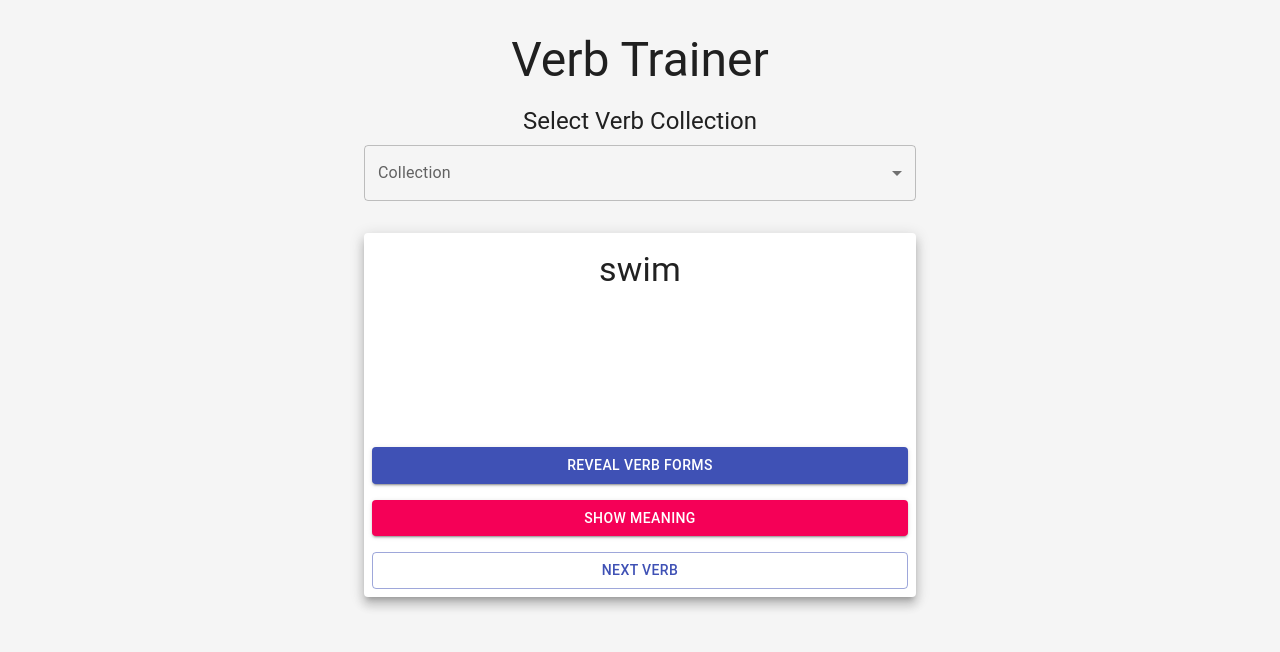
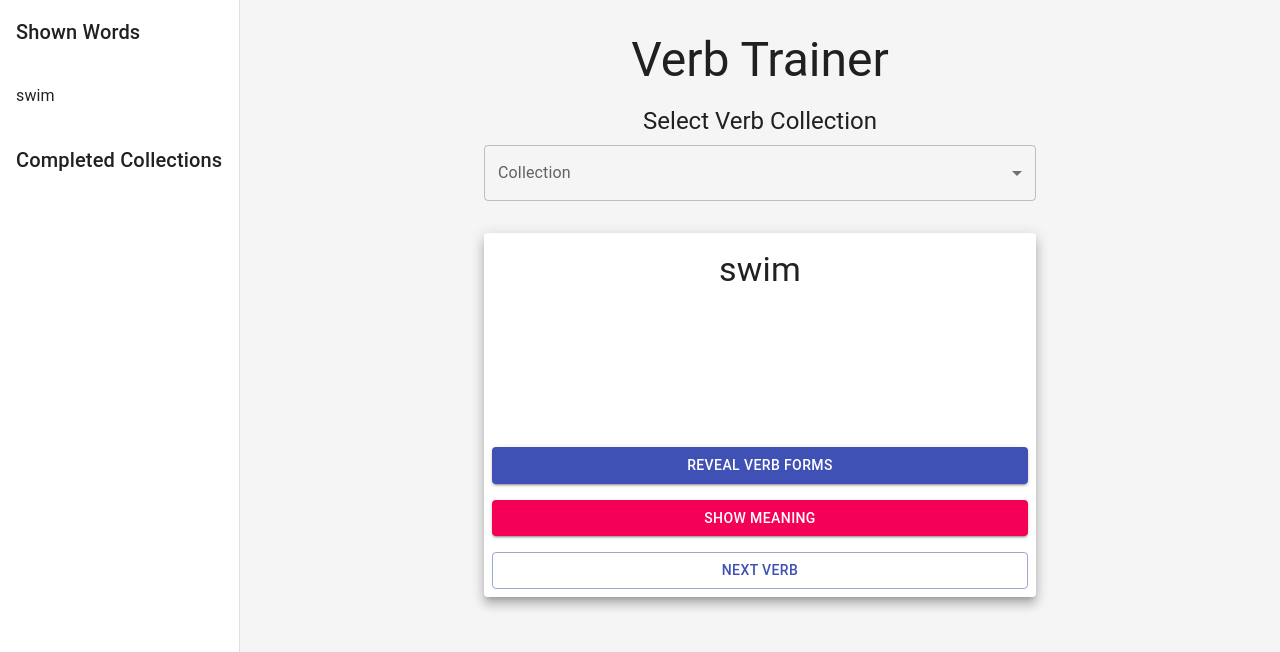
Before and after one commit to wowlocal/Anki-material, a React (Create React App) app: page / in a window 1280 px wide. Shown: the top 652 px of the page. Built offline with nearby package versions, Linux system fonts and the light colour scheme.

Commit message:
history list

```diff
--- a/src/App.js
+++ b/src/App.js
@@ -4,6 +4,11 @@ import CssBaseline from '@mui/material/CssBaseline';
 import Container from '@mui/material/Container';
 import Box from '@mui/material/Box';
 import Typography from '@mui/material/Typography';
+import Drawer from '@mui/material/Drawer';
+import List from '@mui/material/List';
+import ListItem from '@mui/material/ListItem';
+import ListItemText from '@mui/material/ListItemText';
+import Grid from '@mui/material/Grid';
 import { motion, AnimatePresence } from 'framer-motion';
 import VerbCard from './components/VerbCard';
 import VerbCollectionSwitcher from './components/VerbCollectionSwitcher';
@@ -28,6 +33,15 @@ function App() {
   const [key, setKey] = useState(0);
   const [currentCollection, setCurrentCollection] = useState('movement');
   const [verbs, setVerbs] = useState([]);
+  const [shownWords, setShownWords] = useState([]);
+  const [completedCollections, setCompletedCollections] = useState([]);
+
+  useEffect(() => {
+    const savedShownWords = JSON.parse(localStorage.getItem('shownWords')) || [];
+    const savedCompletedCollections = JSON.parse(localStorage.getItem('completedCollections')) || [];
+    setShownWords(savedShownWords);
+    setCompletedCollections(savedCompletedCollections);
+  }, []);
 
   useEffect(() => {
     const verbsInCollection = getVerbsByCollection(currentCollection);
@@ -35,15 +49,63 @@ function App() {
     getRandomVerb(verbsInCollection);
   }, [currentCollection]);
 
+  useEffect(() => {
+    localStorage.setItem('shownWords', JSON.stringify(shownWords));
+    localStorage.setItem('completedCollections', JSON.stringify(completedCollections));
+  }, [shownWords, completedCollections]);
+
   const getRandomVerb = (verbsList) => {
     setKey(prevKey => prevKey + 1);
     const randomIndex = Math.floor(Math.random() * verbsList.length);
-    setCurrentVerb(verbsList[randomIndex]);
+    const selectedVerb = verbsList[randomIndex];
+    setCurrentVerb(selectedVerb);
+    if (!shownWords.includes(selectedVerb.infinitive)) {
+      setShownWords([...shownWords, selectedVerb.infinitive]);
+    }
+    if (shownWords.length + 1 === verbsList.length) {
+      setCompletedCollections([...completedCollections, currentCollection]);
+    }
   };
 
   return (
     <ThemeProvider theme={theme}>
       <CssBaseline />
+      <Grid container>
+        <Grid item>
+          <Drawer
+            variant="permanent"
+            anchor="left"
+            sx={{
+              width: 240,
+              flexShrink: 0,
+              [`& .MuiDrawer-paper`]: { width: 240, boxSizing: 'border-box' },
+            }}
+          >
+            <Box sx={{ overflow: 'auto' }}>
+              <Typography variant="h6" component="div" sx={{ p: 2 }}>
+                Shown Words
+              </Typography>
+              <List>
+                {shownWords.map((word, index) => (
+                  <ListItem key={index}>
+                    <ListItemText primary={word} />
+                  </ListItem>
+                ))}
+              </List>
+              <Typography variant="h6" component="div" sx={{ p: 2 }}>
+                Completed Collections
+              </Typography>
+              <List>
+                {completedCollections.map((collection, index) => (
+                  <ListItem key={index}>
+                    <ListItemText primary={collection} />
+                  </ListItem>
+                ))}
+              </List>
+            </Box>
+          </Drawer>
+        </Grid>
+        <Grid item xs>
           <Container maxWidth="sm">
             <Box sx={{ my: 4 }}>
               <Typography variant="h3" component="h1" gutterBottom align="center">
@@ -65,6 +127,8 @@ function App() {
               </AnimatePresence>
             </Box>
           </Container>
+        </Grid>
+      </Grid>
     </ThemeProvider>
   );
 }
```
Lines whose indentation alone changed are shown as unchanged.
